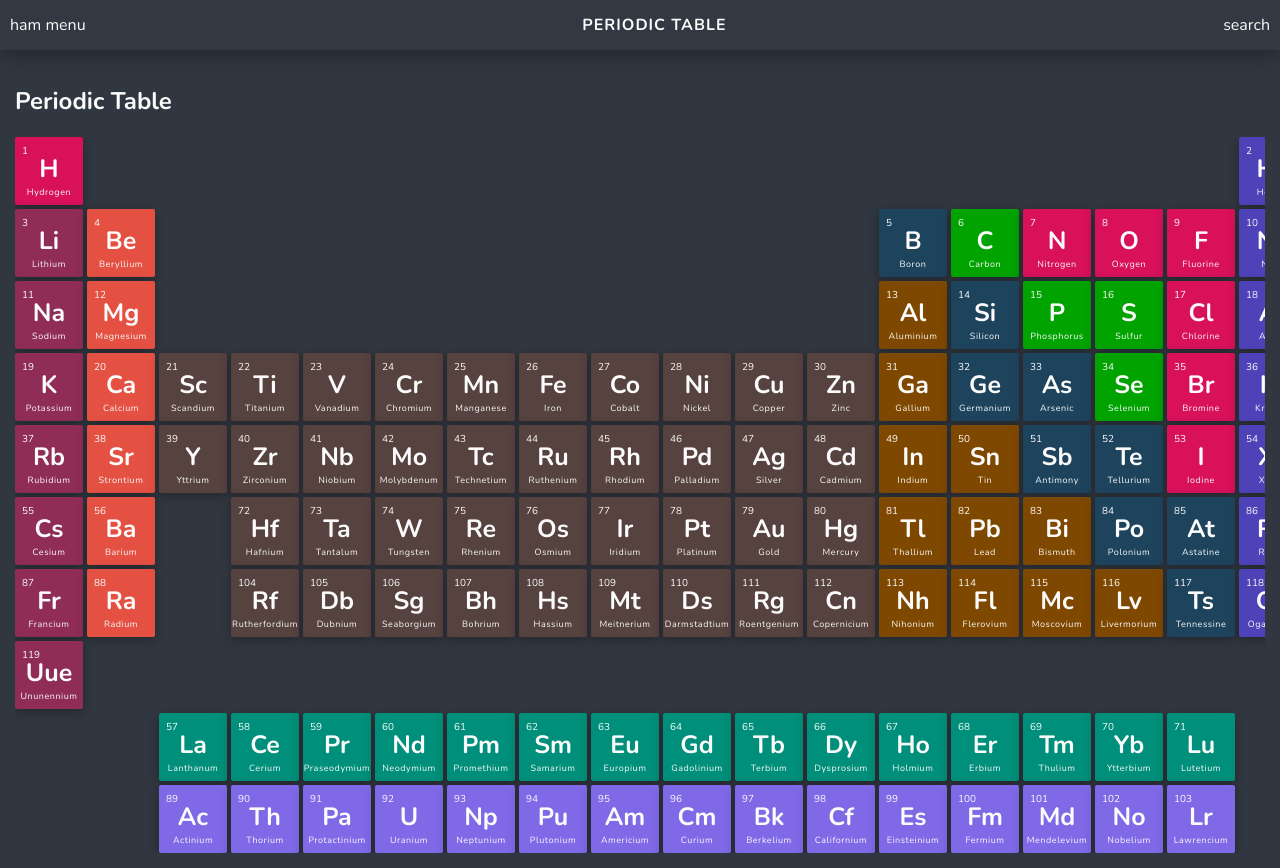
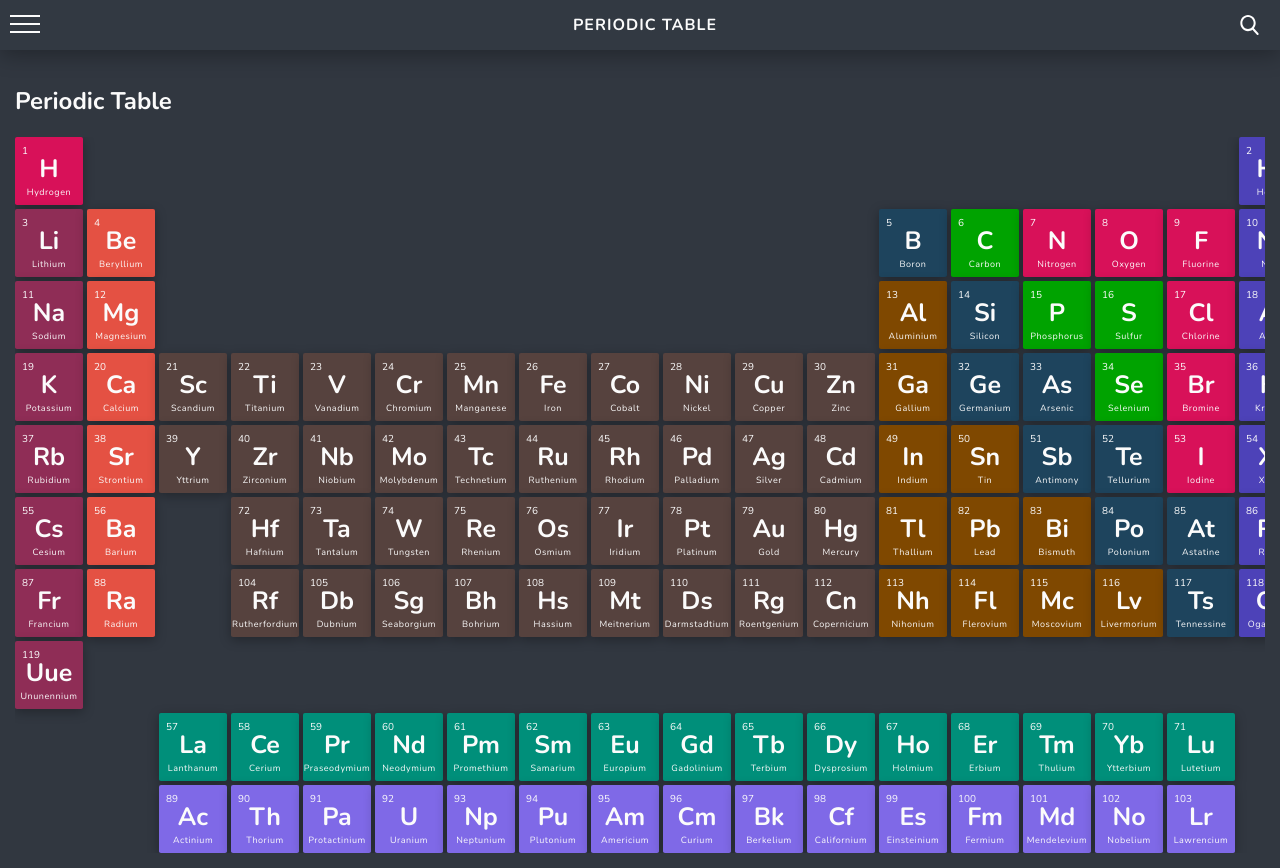
Before and after one commit to calebcadainoo/periodic-table, a React (Create React App) app: page / in a window 1280 px wide. Built offline with nearby package versions, Linux system fonts and the light colour scheme.

Commit message:
added menu div, animation and search icon

```diff
--- a/src/components/NavBar/NavBar.css
+++ b/src/components/NavBar/NavBar.css
@@ -14,8 +14,76 @@
   margin: 0;
 }
 
+/* navbar hamburger */
+.navbar-menu{
+	width: 30px;
+	height: 30px;
+	align-items: center;
+	justify-content: center;
+	margin-right: 10px;
+	cursor: pointer;
+	position: relative;
+}
+
+.navbar-menu > .middle{
+	width: 100%;
+	height: 2px !important;
+	background: var(--app-menu-text);
+	transition: 0.3s ease;
+	-webkit-transition: 0.3s ease;
+  transform: translateY(13px);
+}
+
+.navbar-menu > .middle:before, .navbar-menu > .middle:after{
+	content: '';
+	width: 100%;
+	height: 2px !important;
+  background: var(--app-menu-text);
+	position: absolute;
+	transition: 0.3s ease;
+	-webkit-transition: 0.3s ease;
+}
+
+.navbar-menu > .middle:before{
+	transform: translateY(-400%);
+}
+
+.navbar-menu > .middle:after{
+	transform: translateY(400%);
+}
+
+.menu-tapped{
+	position: relative;
+}
+
+.menu-tapped .middle{
+	background: transparent;
+	transition: 0.01s ease;
+}
+
+.menu-tapped .middle:before{
+	transform: rotate(45deg) translate(3%, -7%);
+}
+
+.menu-tapped .middle:after{
+	transform: rotate(-45deg) translate(-0%, -3%);
+}
+
+/* navbar name */
 .navbar-name{
   font-weight: 700;
   letter-spacing: 1px;
   text-transform: uppercase;
 }
+
+.navbar-search{
+  width: 30px;
+  height: 30px;
+  display: flex;
+}
+
+.navbar-search img{
+  width: 65%;
+  object-fit: contain;
+  align-self: center;
+}
--- a/src/components/NavBar/NavBar.js
+++ b/src/components/NavBar/NavBar.js
@@ -1,14 +1,31 @@
-import React from 'react'
+import React, { useState } from 'react'
 import './NavBar.css'
+import SearchIcon from '../../ico/search.svg'
 
 function NavBar() {
+  const [menuOpen, setMenuOpen] = useState(false)
+  const [menuCloseClass, setMenuCloseClass] = useState('')
+  const handleMenuState = () => {
+    if (menuOpen === false) {
+      setMenuOpen(true)
+      setMenuCloseClass('menu-tapped')
+    } else {
+      setMenuOpen(false)
+      setMenuCloseClass('')
+    }
+  }
+
   return (
     <nav className="navbar">
-      <div className="navbar-item navbar-menu">ham menu</div>
+      <div onClick={handleMenuState} className={`navbar-item navbar-menu ${menuCloseClass}`}>
+      <div class="middle"></div>
+      </div>
       <div className="navbar-item navbar-name">
         Periodic Table
       </div>
-      <div className="navbar-item navbar-search">search</div>
+      <div className="navbar-item navbar-search">
+        <img src={SearchIcon} alt="search icon"/>
+      </div>
     </nav>
   )
 }
```
Also changed, not shown: src/ico/search.svg (added).
